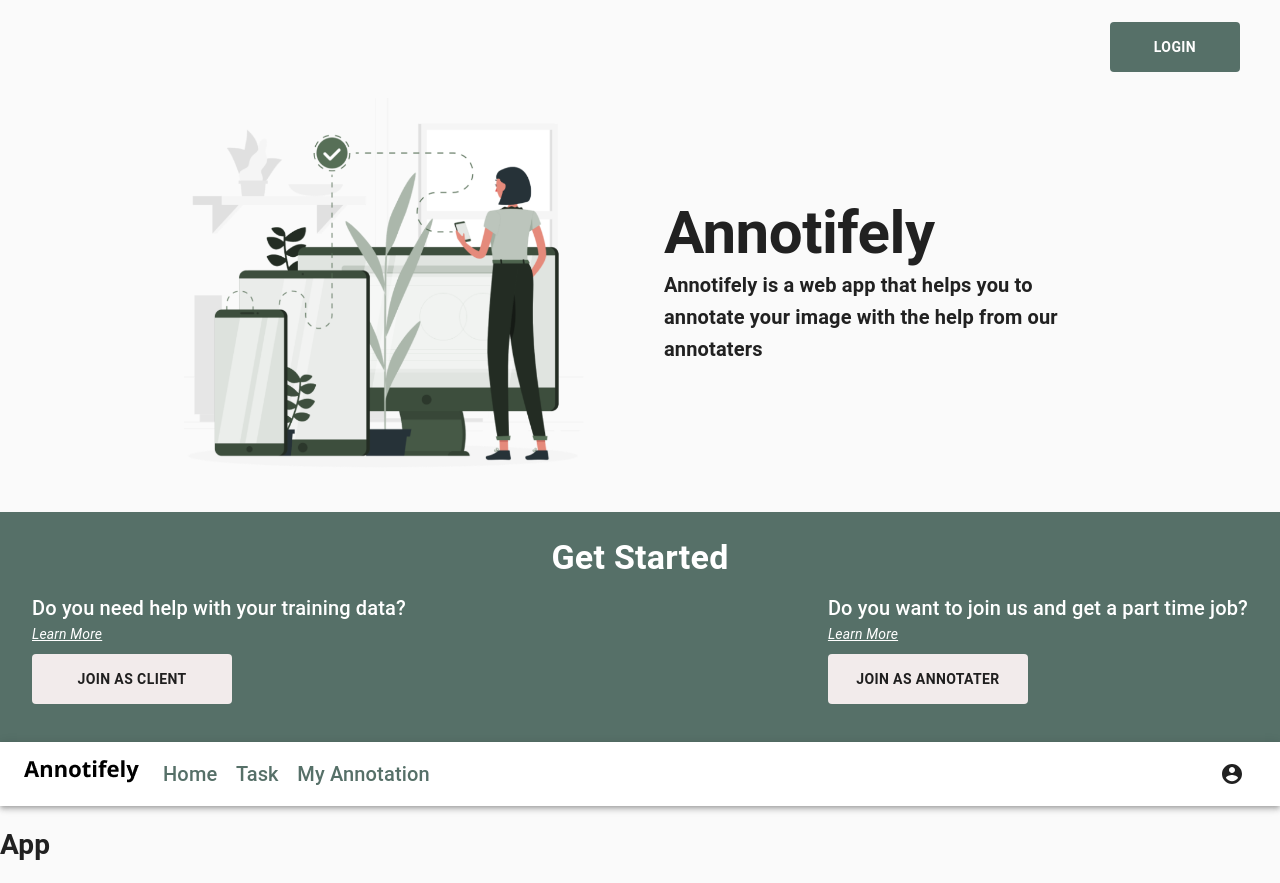
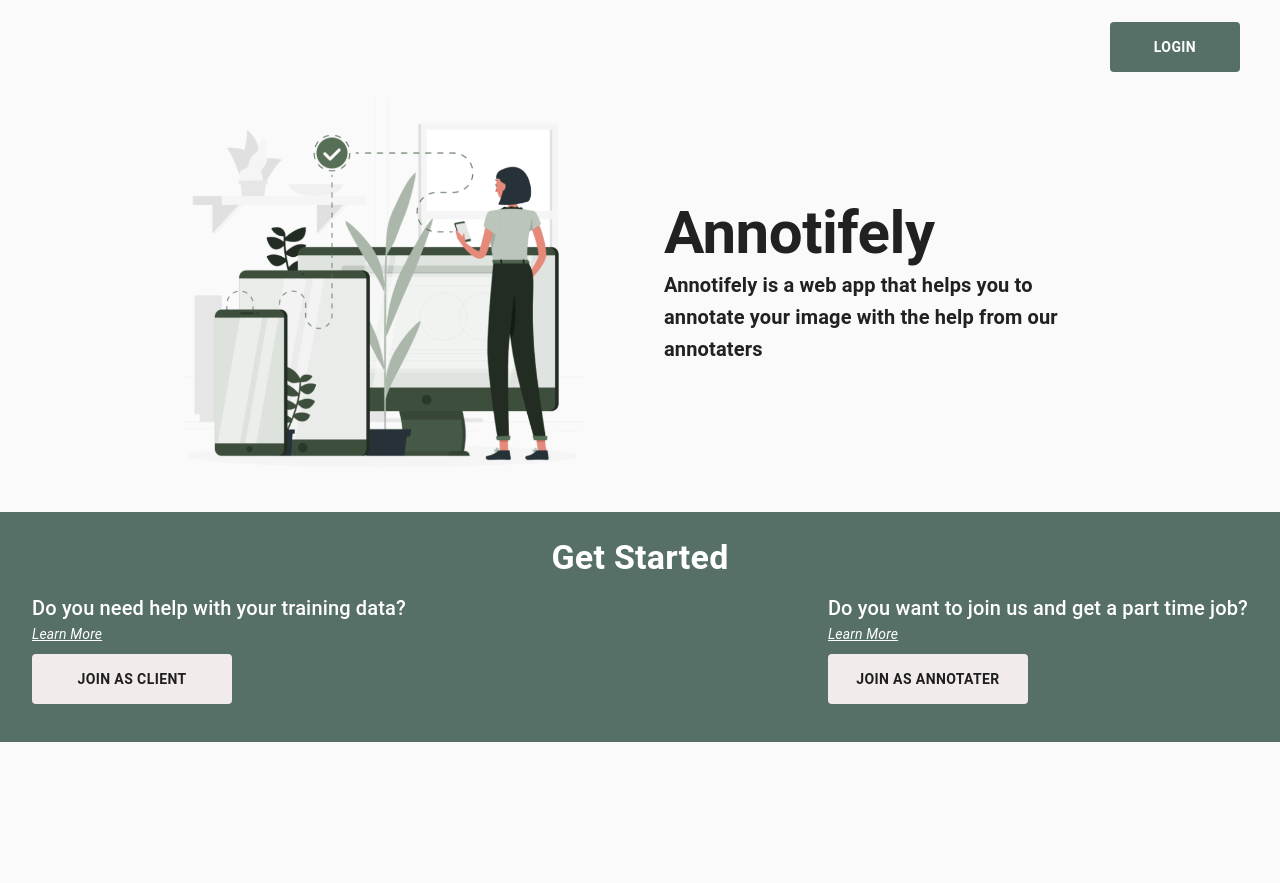
Before and after one commit to nadirasya/annotifely, a React (Create React App) app in the folder client/: page / in a window 1280 px wide. After the commit the page ends 800 px from the top, so only its background shows below. Built offline with nearby package versions, Linux system fonts and the light colour scheme.

Commit message:
fixes after merging

```diff
--- a/client/src/App.js
+++ b/client/src/App.js
@@ -10,8 +10,7 @@ const App = () => {
     return (
         <ThemeProvider theme={theme}>
             <Router />
-            <Navbar />
-            <h1>App</h1>
+            {/* <Navbar /> */}
         </ThemeProvider>
     );
 }
```
